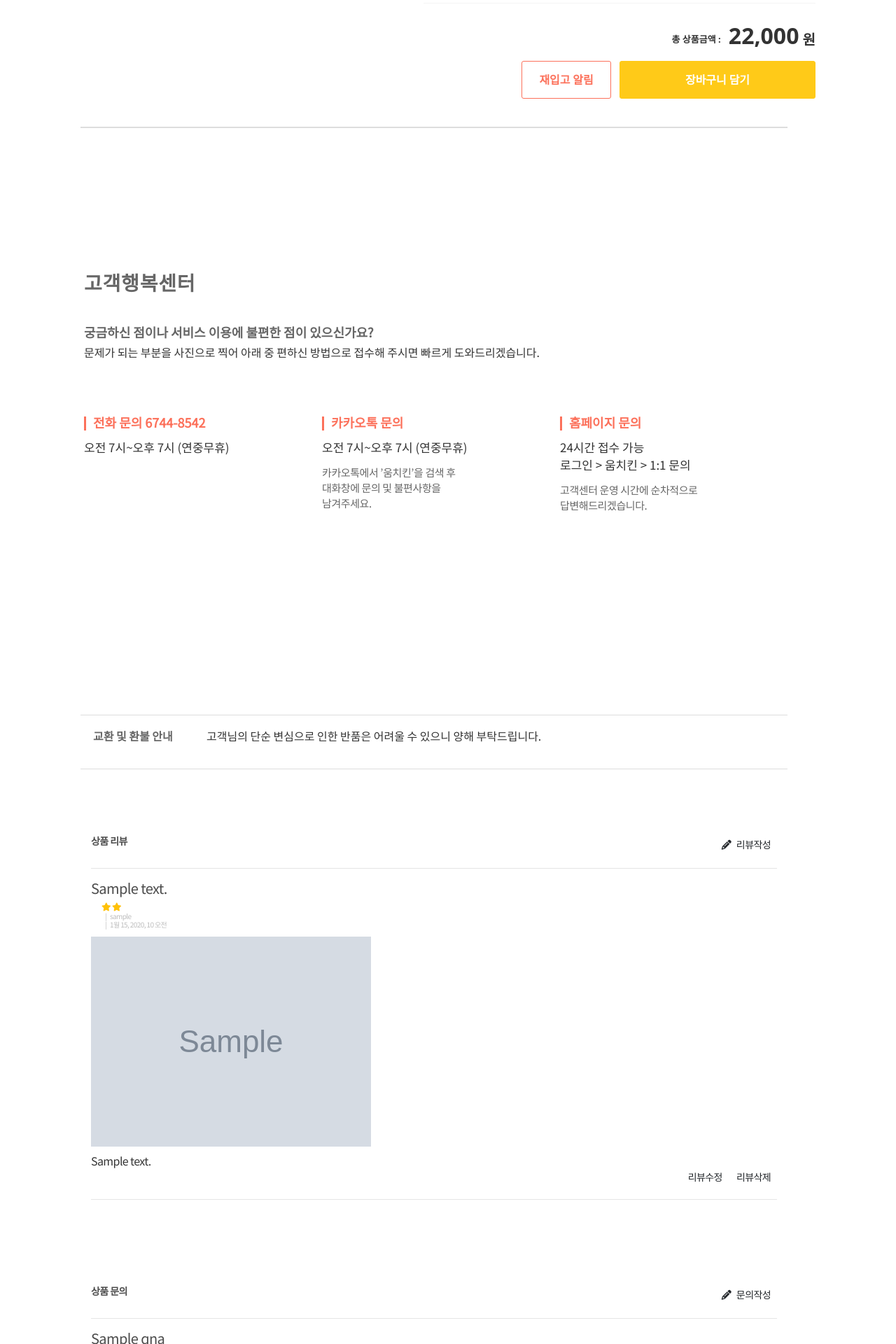
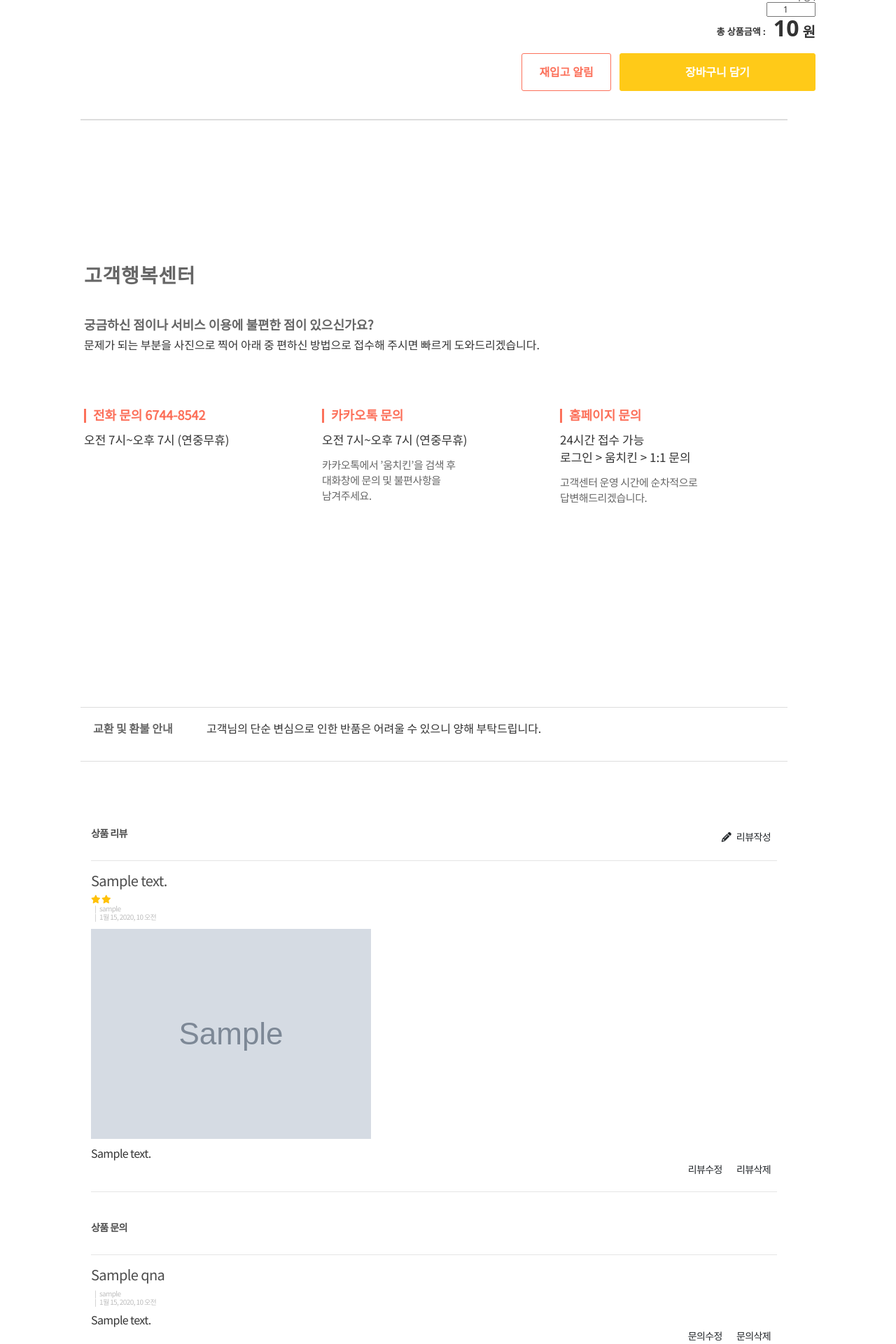
Before and after one commit to ResinCRT/Web_shopping_IoT, a Django app: page /shop/product/1/ in a window 1280 px wide. Shown: the part 843-2763 px from the top of the page at 70% size. Run offline with Django 3.2, Linux system fonts and the light colour scheme; a user stored in the database is signed in; tables that the repository leaves empty hold one stand-in row (values such as "Sample post"); grey boxes marked "Sample" are stand-in pictures; some libraries are stand-ins or nearby versions.

Commit message:
2020/09/22 템플릿 정리

```diff
--- a/cart/views.py
+++ b/cart/views.py
@@ -29,8 +29,10 @@ def _cart_id(request):
 def add_cart(request, product_id):
     product = Product.objects.get(id=product_id)
     try:
+        print("cart")
         cart = Cart.objects.get(cart_id=_cart_id(request))
     except Cart.DoesNotExist:
+        print("cart")
         cart = Cart.objects.create(
             cart_id=_cart_id(request)
         )
@@ -41,6 +43,7 @@ def add_cart(request, product_id):
         cart_item.quantity += 1
         cart_item.save()
     except CartItem.DoesNotExist:
+        print("cartitem")
         cart_item = CartItem.objects.create(
             product=product,
             quantity=1,
@@ -48,6 +51,7 @@ def add_cart(request, product_id):
         )
         cart_item.save()
     return redirect('cart:cart_detail')
+
 
 
 def minus_cart(request, product_id):
--- a/shop/templates/shop/product_category.html
+++ b/shop/templates/shop/product_category.html
@@ -76,7 +76,7 @@
                                                         src="{{product.p_url}}"/></a>
 
                                                 <div class="group_btn">
-                                                    <button type="button" class="btn btn_cart"><span class="screen_out">38300</span>
+                                                    <button type="button" onclick="location.href='{% url 'cart:add_cart' product.id %}'" class="btn btn_cart"><span class="screen_out">38300</span>
                                                     </button> <!----></div>
                                                 <div class="info">
                                                     <h4 class="name">{{product.p_name}}</h4>
--- a/shop/templates/shop/product_detail.html
+++ b/shop/templates/shop/product_detail.html
@@ -1,6 +1,18 @@
 {% extends 'base.html' %}
 {% load widget_tweaks %}
+{% block extra-style %}
+<style>
+    .nomargin-box{
+        margin-left:0;
+        padding-left:0;
+    }
+    .testingbox{
+        color:inherit;
+    }
+</style>
+{% endblock %}
 {% block content %}
+
 <div id="wrap" class="">
     <div id="container">
         <div id="header">
@@ -17,7 +29,7 @@
                             <p class="goods_name"><strong class="name">{{product.p_name}}</strong>
                                 <span class="short_desc">{{product.description}}</span></p>
 
-                            <p class="goods_price"><span class="position"><span class="dc"><span class="dc_price">price : {{product.price}}<span
+                            <p class="goods_price"><span class="position"><span class="dc"><span class="dc_price">{{product.price}}<span
                                     class="won">\</span></span></span></span></p>
 
 
@@ -53,26 +65,23 @@
                 </div>
 
 
+
                 <div id="cartPut">
                     <div class="cart_option cart_type2">
                         <!---->
                         <div class="inner_option">
-                            <!---->
 
-                            <div class="list_goods">
-                                <!---->
-                                <!---->
-                                <!---->
-                                <ul class="list list_nopackage">
-                                    <div class="form-group">
+                            <div class="total">
+                                <div class="product-btns">
 
-                                    </div>
-                                    </li>
-                                </ul>
-                            </div>
-                            <div class="total">
                                 <div class="price">
-                                    <!----> <strong class="tit">총 상품금액 :</strong> <span class="sum"><span class="num">22,000</span>
+                                    <div>수량 : <form action="{% url 'cart:add_to_cart' product.id %}" method="post">{% csrf_token %}
+                                    <div class="qty-input">
+
+                                        <input class="input" name="quantity" type="number"
+                                               style="text-align: center; width: 70px;  " value="1" min="1">
+                                    </div></div>
+                                    <!----> <strong class="tit">총 상품금액 :</strong> <span class="sum"><span class="num">{{product.price}}</span>
                             <span class="won">원</span></span></div>
                             </div>
                         </div>
@@ -81,8 +90,10 @@
                                 <!---->
                                 <button type="button" class="btn btn_alarm off">재입고 알림</button>
                             </div>
-                            <span
-                                    class="btn_type1"><button type="button" class="txt_type">장바구니 담기</button></span>
+
+                                    <span class="btn_type1 "><button type="submit" class="txt_type">장바구니 담기</button></span>
+                                </form>
+                            </div>
                             <!---->
                             <!---->
                             <!---->
@@ -167,7 +178,8 @@
     {% for review in product.review_set.all %}
 
     <div><h5>{{review.review_title}}</h5></div>
-    <div class="container">
+
+    <div class="nomargin-box" >
         <div class="row">
         <div>{% if review.rating == 1 %}
 <i class="fa fa-star-half text-warning"></i>
@@ -229,10 +241,10 @@
 <font color="#353535" size="3">{{review.content | safe}}</font>
 {% if review.author == user %}
 {% if user.is_active %}
-    <div class="text-right">
+    <div class="text-right" >
 <a href="{%url 'shop:update_review' pk=review.id %}" class="btn btn-sm">리뷰수정</a>
 
-        <a href="{%url 'shop:delete_review' pk=review.id %}" class="btn btn-sm">리뷰삭제</a>
+<a href="{%url 'shop:remove_review' review.id %}" class="btn btn-sm" onclick="return confirm('이 글을 삭제하시겠습니까?');" >리뷰삭제</a>
     </div>
 {% endif %}
 {% endif %}
@@ -240,26 +252,28 @@
 {% endfor %}
     <br>
 
-            <div  style="display:grid; grid-auto-flow:column; margin-top:80px;" >
-            <div ><h3>상품 문의</h3></div>
-            {% if user.is_active %}
+<div class="nomargin-box">
+<div class="row">
+    <div style="display:grid;grid-auto-flow:column;"><h3>상품 문의</h3><div>
+    {% if user.is_active%}
+    {% if not user.is_superuser %}
 <div style="text-align: -webkit-right;margin-top:12px">
     <a href="{%url 'shop:add_qna' product.id %}" class="btn btn-sm">
         <i class="fas fa-pencil-alt"></i>&nbsp;&nbsp;&nbsp;문의작성</a>
 </div>
+ {%endif%}
+{% endif %}
 </div>
-            {% endif %}
-
-
+</div>
 <hr height="5px">
 {% for qna in product.qna_set.all %}
 {% if not qna.parent_id %}
 <div><h5>{{ qna.qna_title }}</h5></div>
-    <div class="container">
+    <div class="nomargin-box" >
         <div class="row">
 
      <div>
-                <font color="#BDBDBD" size="1">{{qna.author}}</font>
+         <font color="#BDBDBD" size="1">&nbsp;&nbsp;&nbsp;|&nbsp;&nbsp;&nbsp;{{qna.author}}</font>
      </div>
     <div>
     <font color="#BDBDBD" size="1">&nbsp;&nbsp;&nbsp;|&nbsp;&nbsp;&nbsp;{{qna.qna_create_date}}</font>
@@ -269,40 +283,49 @@
 
 <br>
 <font color="#353535" size="3">{{qna.content | safe}}</font>
+{% if user.is_active %}
 {% if qna.author == user %}
-    {% if user.is_active %}
-    <div class="text-right">
+ <div class="text-right" >
 <a href="{% url 'shop:update_qna' qna.id %}" class="btn btn-sm">문의수정</a>
-        <a href="{% url 'shop:delete_qna' qna.id %}" class="btn btn-sm">문의삭제</a>
+<a href="{% url 'shop:remove_qna' qna.id %}" class="btn btn-sm">문의삭제</a>
+ </div>
+{% endif %}
+    {% endif %}
+
+{% if user.is_superuser %}
+     <div class="text-right" >
     <a href="{% url 'shop:add_comment' product.id qna.id %}" class="btn btn-sm">답변작성(관리자)</a>
           </div>
 {% endif %}
+
+
 {% endif %}
-    {% endif %}
+<div class="text-left testingbox">
 {% for qna_comment in product.qna_set.all %}
     {% if qna.id == qna_comment.parent_id %}
     <p>
-        <svg width="1em" height="1em" viewBox="0 0 16 16" class="bi bi-arrow-return-right" fill="currentColor"
-             xmlns="http://www.w3.org/2000/svg">
-            <path fill-rule="evenodd"
-                  d="M1.5 1.5A.5.5 0 0 0 1 2v4.8a2.5 2.5 0 0 0 2.5 2.5h9.793l-3.347 3.346a.5.5 0 0 0 .708.708l4.2-4.2a.5.5 0 0 0 0-.708l-4-4a.5.5 0 0 0-.708.708L13.293 8.3H3.5A1.5 1.5 0 0 1 2 6.8V2a.5.5 0 0 0-.5-.5z"/>
+        <svg width="1em" height="1em" viewBox="0 0 16 16" class="bi bi-arrow-return-right" fill="currentColor" xmlns="http://www.w3.org/2000/svg">
+            <path fill-rule="evenodd" d="M1.5 1.5A.5.5 0 0 0 1 2v4.8a2.5 2.5 0 0 0 2.5 2.5h9.793l-3.347 3.346a.5.5 0 0 0 .708.708l4.2-4.2a.5.5 0 0 0 0-.708l-4-4a.5.5 0 0 0-.708.708L13.293 8.3H3.5A1.5 1.5 0 0 1 2 6.8V2a.5.5 0 0 0-.5-.5z"/>
         </svg>
         <font color="#BDBDBD" size="1">관리자&nbsp;&nbsp;&nbsp;|&nbsp;&nbsp;&nbsp;{{ qna_comment.qna_modify_date }}</font>
+        {% if user.is_superuser %}
         <a href="{% url 'shop:update_qna' qna_comment.id %}" class="btn btn-sm">답변수정</a>
-        <a href="{% url 'shop:delete_qna' qna_comment.id %}" class="btn btn-sm">답변삭제</a>
+        <a href="{% url 'shop:remove_qna' qna_comment.id %}" class="btn btn-sm" onclick="return confirm('이 글을 삭제하시겠습니까?');">답변삭제</a>
+        {% endif%}
     </p>
     <p>{{ qna_comment | safe }}</p>
     {% endif %}
 {% endfor %}
+</div>
 <hr>
 {% endfor %}
+
 
 
 </div>
 </div>
 
 
+
 </div>
-
-
 {% endblock %}
--- a/shop/templates/shop/product_list.html
+++ b/shop/templates/shop/product_list.html
@@ -31,7 +31,7 @@
                                                         src="{{product.p_url}}"/></a>
 
                                                 <div class="group_btn">
-                                                    <button type="button" class="btn btn_cart"><span class="screen_out">38300</span>
+                                                    <button type="button" onclick="location.href='{% url 'cart:add_cart' product.id %}'" class="btn btn_cart"><span class="screen_out">38300</span>
                                                     </button> <!----></div>
                                                 <div class="info">
                                                     <h4 class="name">{{product.p_name}}</h4>
--- a/shop/templates/shop/product_search.html
+++ b/shop/templates/shop/product_search.html
@@ -33,7 +33,7 @@
                                                         src="{{product.p_url}}"/></a>
 
                                                 <div class="group_btn">
-                                                    <button type="button" class="btn btn_cart"><span class="screen_out">38300</span>
+                                                    <button type="button" onclick="location.href='{% url 'cart:add_cart' product.id %}'" class="btn btn_cart"><span class="screen_out">38300</span>
                                                     </button> <!----></div>
                                                 <div class="info">
                                                     <h4 class="name">{{product.p_name}}</h4>
--- a/shop/urls.py
+++ b/shop/urls.py
@@ -23,9 +23,6 @@ urlpatterns = [
     # Example: /shop/qna/<id>/delete/
     path('qna/<int:qna_id>/remove/', remove_qna, name='remove_qna'),
 
-    # Example: /shop/product/product_id/qna/add/comment/<qna_id>
-    path('product/<int:product_id>/qna/add/comment/<int:qna_id>/', QnaComment.as_view(), name='add_comment'),
-
     # Example: /shop/product/product_id/qna/add/comment/<qna_id>/
     path('product/<int:product_id>/qna/add/comment/<int:qna_id>/', CreateQnaComment.as_view(), name='add_comment'),
 
@@ -35,6 +32,6 @@ urlpatterns = [
     path('review/<int:pk>/update/', UpdateReviewView.as_view(), name='update_review'),
     # Example: /shop/review/id/delete/
     path('review/<int:pk>/delete/', DeleteReviewView.as_view(), name='delete_review'),
-    # Example: /shop/review/<id>/remove/
+# Example: /shop/review/<id>/remove/
     path('review/<int:review_id>/remove/', remove_review, name='remove_review'),
 ]
--- a/shop/views.py
+++ b/shop/views.py
@@ -1,17 +1,18 @@
 from django.contrib.auth.decorators import login_required
 from django.views.decorators.http import require_POST
 from django.shortcuts import render, get_object_or_404, redirect
-from shop.models import *
+from shop.models import Product, Qna, Review, ReviewAttachFile
 from django.views.generic import CreateView, ListView, DetailView, FormView, UpdateView, DeleteView
 from django.contrib.auth.mixins import LoginRequiredMixin
-from django.db.models import Q, Count
+from django.db.models import Q,Count
 from shop.forms import ProductSearchForm, QnaForm
-from django.urls import reverse_lazy, reverse
+from django.urls import reverse_lazy,reverse
 from django.utils import timezone
 from mysite.views import OwnerOnlyMixin
 import os
 from django.conf import settings
 from django.http import FileResponse, HttpResponseRedirect
+
 # from .forms import QnaForm
 
 
@@ -22,11 +23,10 @@ class ProductLV(ListView):
     model = Product
     template_name = 'shop/product_all.html'
     context_object_name = 'products'
-    paginate_by = 6
+    paginate_by = 5
 
     def get_ordering(self):
         sortby = self.request.GET.get("sort", "-p_modify_dt")
-        print(f"{sortby}")
         return sortby
 
     def get_context_data(self, **kwargs):
@@ -122,6 +122,12 @@ class DeleteQnaView(OwnerOnlyMixin, DeleteView):
     def get_success_url(self):
         return reverse_lazy('shop:detail', kwargs={'pk': self.object.product_id})
 
+
+# 질문 삭제(팝업창으로)
+def remove_qna(request, qna_id):
+    qna = Qna.objects.get(id=qna_id, author_id=request.user.id)
+    qna.delete()
+    return HttpResponseRedirect(reverse('shop:detail', kwargs={'pk': qna.product_id}))
 # 질문 덧글
 class CreateQnaComment(LoginRequiredMixin, CreateView):
     model = Qna
@@ -140,39 +146,6 @@ class CreateQnaComment(LoginRequiredMixin, CreateView):
 
     def get_success_url(self):
         return reverse_lazy('shop:detail', kwargs={'pk': self.object.product_id})
-
-
-# 질문 삭제(팝업창으로)
-def remove_qna(request, qna_id):
-    qna = Qna.objects.get(id=qna_id, author_id=request.user.id)
-    qna.delete()
-    return HttpResponseRedirect(reverse('shop:detail', kwargs={'pk': qna.product_id}))
-
-
-
-
-
-
-# 질문 덧글
-class QnaComment(LoginRequiredMixin, CreateView):
-    model = Qna
-    fields = ['qna_title', 'content', 'author']
-
-    # success_url = reverse_lazy('/shop/product/{product.id}')
-
-    def form_valid(self, form):
-        form.instance.author = self.request.user
-        form.instance.product_id = self.kwargs['product_id']
-        form.instance.parent_id = self.kwargs['qna_id']
-        # form.instance.qna_create_date = timezone.now()
-        # form.instance.qna_modify_date = timezone.now()
-        response = super().form_valid(form)
-
-        return response
-
-    def get_success_url(self):
-        return reverse_lazy('shop:detail', kwargs={'pk': self.object.product_id})
-
 
 
 # 해당 상품 리뷰 목록
@@ -201,9 +174,6 @@ class CreateReviewView(LoginRequiredMixin, CreateView):
             attach_file.save()
 
         return response
-
-
-
 
 
 # 리뷰 수정
@@ -241,7 +211,6 @@ class DeleteReviewView(OwnerOnlyMixin, DeleteView):
     def get_success_url(self):
         return reverse_lazy('shop:detail', kwargs={'pk': self.object.product_id})
 
-
 # 리뷰 삭제(팝업창으로)
 def remove_review(request, review_id):
     review = Review.objects.get(id=review_id, author_id=request.user.id)
--- a/templates/base.html
+++ b/templates/base.html
@@ -102,7 +102,7 @@
                                        class="btn_search"></form>
                         </div>
                         <div class="cart_count">
-                            <div class="inner_cartcount"><a href=""
+                            <div class="inner_cartcount"><a href="{% url 'cart:cart_detail' %}"
                                                             class="btn_cart">
 <!--                                <img src="https://res.kurly.com/pc/ico/1908/ico_cart_x2_v2.png" alt="장바구니">-->
                                 <i class="fas fa-shopping-cart" style="font-size:25px;"></i>
```
Also changed, not shown: shop/templates/shop/review_form.html (+4 -5 lines). Lines whose indentation alone changed are shown as unchanged.
